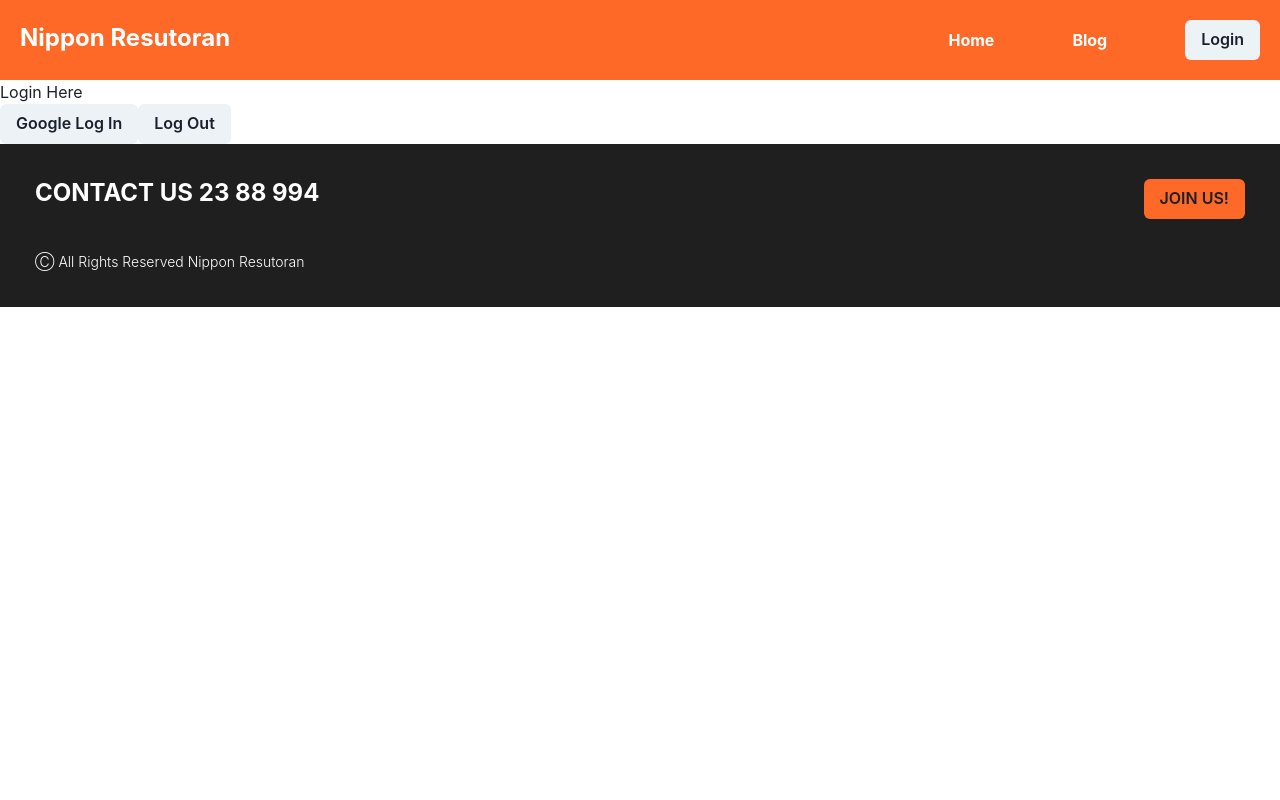
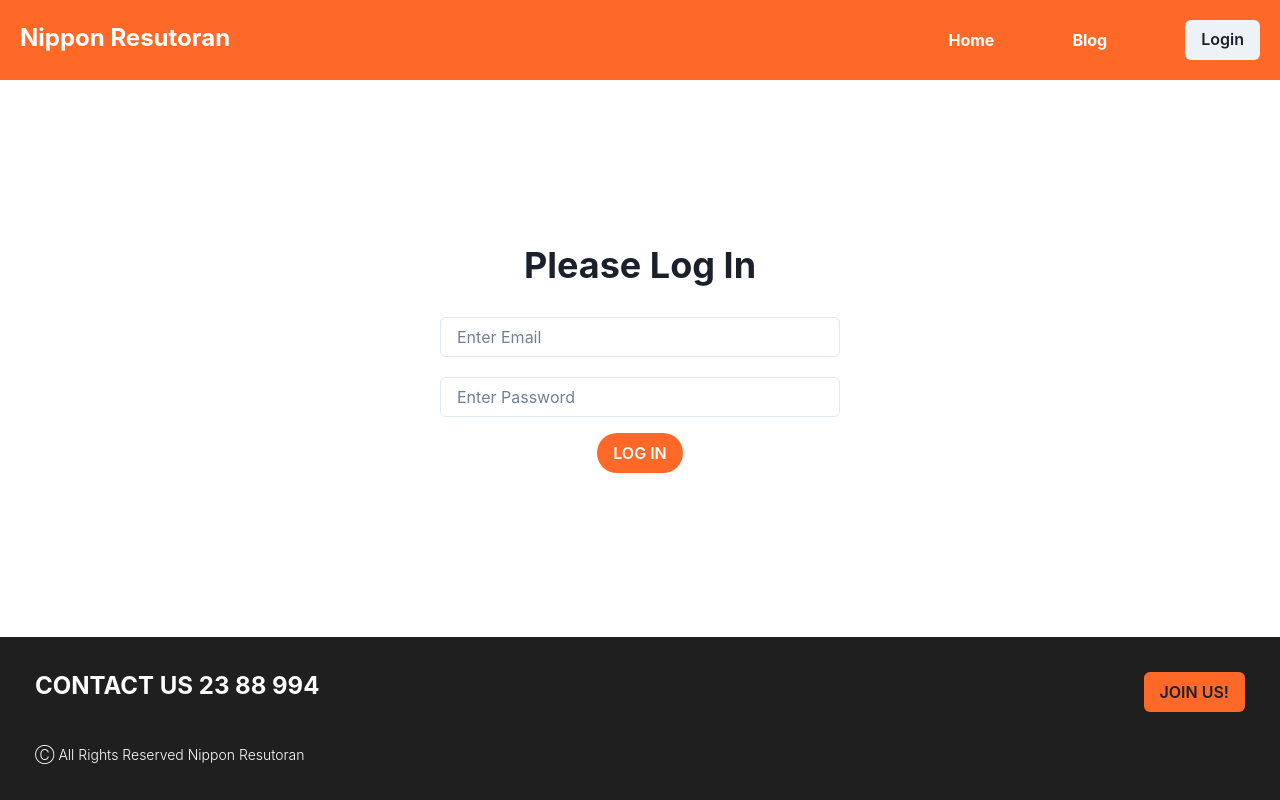
Before and after one commit to designwithashik/nippon-resutoran, a React (Vite) app: page /login in a window 1280 px wide. Built offline with nearby package versions, Linux system fonts and the light colour scheme; no server answers.

Commit message:
Log In Page Design Added

```diff
--- a/src/components/Authentication/Login.jsx
+++ b/src/components/Authentication/Login.jsx
@@ -1,6 +1,6 @@
 import React, { useContext } from 'react';
 import { AuthContext } from '../../providers/AuthProvider';
-import { Button } from '@chakra-ui/react';
+import { Button, Flex, FormControl, Heading, Input } from '@chakra-ui/react';
 
 const Login = () => {
     const { googleLogIn, logOut } = useContext(AuthContext);
@@ -10,11 +10,17 @@ const Login = () => {
         .catch(error=>console.log(error))
     }
     return (
-        <div>
-            <h2>Login Here</h2>
-            <Button onClick={handleGoogleLogIn}>Google Log In</Button>
-            <Button onClick={logOut}>Log Out</Button>
-        </div>
+        <Flex  h='calc(100vh - 242.8px)' gap='2px' alignItems='center' justifyContent='center'>
+            <FormControl  w={{ base: '210px', md: '400px' }}>
+                <Heading mb='30px' textAlign='center'>Please Log In</Heading>
+                <Input mb='20px' placeholder='Enter Email' name='email' required></Input>
+                <Input placeholder='Enter Password' name='password' required></Input>
+                <Flex justifyContent='center'><Button mt='16px' color='white' borderRadius='3xl' bgColor='rgba(255, 105, 40, 1)'>LOG IN</Button></Flex>
+            </FormControl>
+
+
+
+        </Flex>
     );
 };
 
--- a/src/components/chefs/ChefRecipes.jsx
+++ b/src/components/chefs/ChefRecipes.jsx
@@ -23,6 +23,7 @@ const ChefRecipes = () => {
 
                 </Box>
             </Flex>
+            <Heading textAlign='center'>MOST POPULAR RECIPES BY <Heading color='rgba(255, 105, 40, 1)'> {name}</Heading></Heading>
             <Flex mb='120px' flexWrap='wrap' justifyContent='space-evenly'>
                 {recipes.map(recipe =><Recipe key={recipe.id} recipe={recipe}></Recipe>)}
             </Flex>
--- a/src/components/chefs/Recipe.jsx
+++ b/src/components/chefs/Recipe.jsx
@@ -1,5 +1,5 @@
 import React from 'react';
-import { Box, Button, Card, Flex, Heading, Image, Text } from '@chakra-ui/react';
+import { Box, Button, Card, Flex, Heading, Image, List, ListItem, OrderedList, Text } from '@chakra-ui/react';
 import { Rating, ThinStar } from '@smastrom/react-rating'
 import '@smastrom/react-rating/style.css'
 
@@ -14,17 +14,17 @@ const Recipe = ({ recipe }) => {
     const { cooking_method, ingredients, id, name, rating } = recipe;
     return (
         <div>
-              <Flex height='90%' position='relative' border='1px solid rgba(255, 105, 42, 1)' bgColor='rgba(217, 217, 217, 1)' textAlign='center' w='199px' p='23px' flexDir='column' borderRadius='full' my='30px'>
-            <Heading fontSize='20px' my='20px'>{name}</Heading>
-            <Box p='12px'  color='white' borderRadius='3xl' bgColor='rgba(255, 105, 40, 1)'><Text fontWeight='bold'>Ingredients</Text>
-                <Heading fontSize='9px'>{ingredients}</Heading>
+              <Flex height='95%' border='1px solid rgba(255, 105, 42, 1)' bgColor='rgba(217, 217, 217, 1)' textAlign='center' w='260px' p='23px' flexDir='column' borderRadius='lg' my='30px'>
+            <Heading p='20px' borderRadius='lg' bgColor='rgba(255, 105, 40, 1)' fontSize='20px' mb='20px'>{name}</Heading>
+            <Box p='12px' fontWeight='bold'><Text fontWeight='bold' color='rgba(255, 105, 40, 1)' fontSize='20px'>Ingredients</Text>
+                    <OrderedList textAlign='left'>{ingredients.map((ingredient, index) => <ListItem key={index}>{ingredient}</ListItem>)}</OrderedList>
             </Box>
-            <Box mb='auto' p='12px' borderRadius='3xl' ><Text fontWeight='bold'>Cooking Method</Text>
-                <Heading fontSize='9px'>{cooking_method}</Heading>
+            <Box mb='auto' px='12px' borderRadius='3xl' ><Text color='rgba(255, 105, 40, 1)' fontSize='20px' fontWeight='bold'>Cooking Method</Text>
+                <Text fontSize='sm'>{cooking_method}</Text>
             </Box>
-            <Box mb='30px'><Rating itemStyles={customStyles} style={{ maxWidth: 250 }} value={rating} readOnly /></Box>
+            <Box mb='10px'><Rating itemStyles={customStyles} style={{ maxWidth: 250 }} value={rating} readOnly /></Box>
 
-           <Button bottom='-17' right='5' left='5' position='absolute'  p='25px' color='black' borderRadius='3xl' bgColor='rgba(255, 105, 40, 1)'>Add To Favorite</Button>
+           <Button p='25px' color='black' borderRadius='3xl' bgColor='rgba(255, 105, 40, 1)'>Add To Favorite</Button>
 
         </Flex>
         </div>
```
Also changed, not shown: src/components/Home.jsx (+3 -3 lines).
